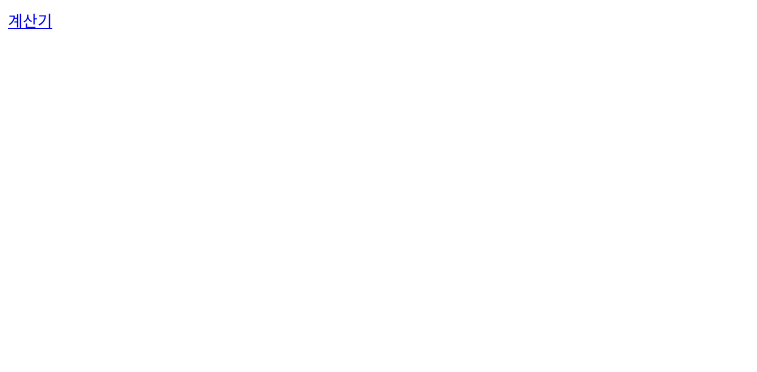
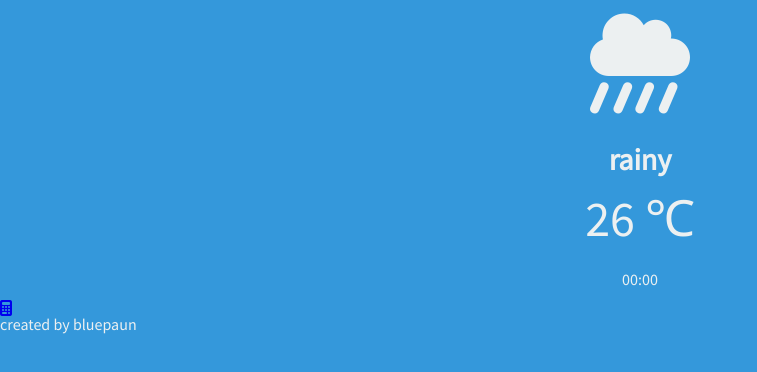
Before and after one commit to bluepaun/practice_self, a plain HTML site: page index.html in a window 1280 px wide. Shown: the whole page, without its empty margins (0-757 px from the left). Drawn offline with Linux system fonts and the light colour scheme.

Commit message:
Add style header
weather icon, text

```diff
--- /dev/null
+++ b/css/header.css
@@ -0,0 +1,10 @@
+@import "weather.css";
+
+.header-container {
+    width: 100%;
+    height: 300px;
+    display: flex;
+    flex-direction: column;
+    justify-content: space-around;
+    align-items: center;
+}
--- /dev/null
+++ b/css/index.css
@@ -0,0 +1,10 @@
+@import url('https://fonts.googleapis.com/css2?family=Source+Sans+Pro&display=swap');
+@import "reset.css";
+@import "header.css";
+
+
+body{
+    background-color: #3498db;
+    color: #ecf0f1;
+    font-family: 'Source Sans Pro', sans-serif;
+}
--- /dev/null
+++ b/css/reset.css
@@ -0,0 +1,48 @@
+/* http://meyerweb.com/eric/tools/css/reset/
+   v2.0 | 20110126
+   License: none (public domain)
+*/
+
+html, body, div, span, applet, object, iframe,
+h1, h2, h3, h4, h5, h6, p, blockquote, pre,
+a, abbr, acronym, address, big, cite, code,
+del, dfn, em, img, ins, kbd, q, s, samp,
+small, strike, strong, sub, sup, tt, var,
+b, u, i, center,
+dl, dt, dd, ol, ul, li,
+fieldset, form, label, legend,
+table, caption, tbody, tfoot, thead, tr, th, td,
+article, aside, canvas, details, embed,
+figure, figcaption, footer, header, hgroup,
+menu, nav, output, ruby, section, summary,
+time, mark, audio, video {
+	margin: 0;
+	padding: 0;
+	border: 0;
+	font-size: 100%;
+	font: inherit;
+	vertical-align: baseline;
+}
+/* HTML5 display-role reset for older browsers */
+article, aside, details, figcaption, figure,
+footer, header, hgroup, menu, nav, section {
+	display: block;
+}
+body {
+	line-height: 1;
+}
+ol, ul {
+	list-style: none;
+}
+blockquote, q {
+	quotes: none;
+}
+blockquote:before, blockquote:after,
+q:before, q:after {
+	content: '';
+	content: none;
+}
+table {
+	border-collapse: collapse;
+	border-spacing: 0;
+}
--- /dev/null
+++ b/css/weather.css
@@ -0,0 +1,28 @@
+.header-container .header-container__weather-container{
+    display: flex;
+    flex-direction: column;
+    justify-content: space-between;
+    align-items: center;
+}
+
+.weather .weather__icon{
+    font-size: 100px;
+
+}
+
+.weather .weather__text-box{
+    margin-top: 30px;
+    display: flex;
+    flex-direction: column;
+    align-items: center;
+}
+
+.weather .weather__text{
+    margin-bottom: 20px;
+    font-size: 30px;
+    font-weight: 700;
+}
+
+.weather .weather__temp{
+    font-size: 50px;
+}
--- a/index.html
+++ b/index.html
@@ -1,11 +1,37 @@
 <!DOCTYPE html>
 <html lang="kr">
+
 <head>
     <meta charset="UTF-8">
     <meta name="viewport" content="width=device-width, initial-scale=1.0">
+    <script src="https://kit.fontawesome.com/880b5e0e33.js" crossorigin="anonymous"></script>
+    <link rel="stylesheet" href="css/index.css">
     <title>Home | Practice</title>
 </head>
+
 <body>
-    <a href="calculator/calculator.html">계산기</a>
+    <header class="header-container">
+        <div class="header-container__weather-container weather">
+            <i class="fas fa-cloud-showers-heavy weather__icon"></i>
+            <section class="weather__text-box">
+                <span class="weather__text">rainy</span>
+                <span class="weather__temp">26 ℃</span>
+            </section>
+        </div>
+        <div class="header-container__clock-container">
+            <span class="js-clock header-container__clock-text clock-text">00:00</span>
+        </div>
+    </header>
+    <main>
+        <section class="application-grid">
+            <a href="calculator/calculator.html">
+                <i class="fas fa-calculator"></i>
+            </a>
+        </section>
+    </main>
+    <footer>
+        <span>created by bluepaun</span>
+    </footer>
 </body>
+
 </html>
```
